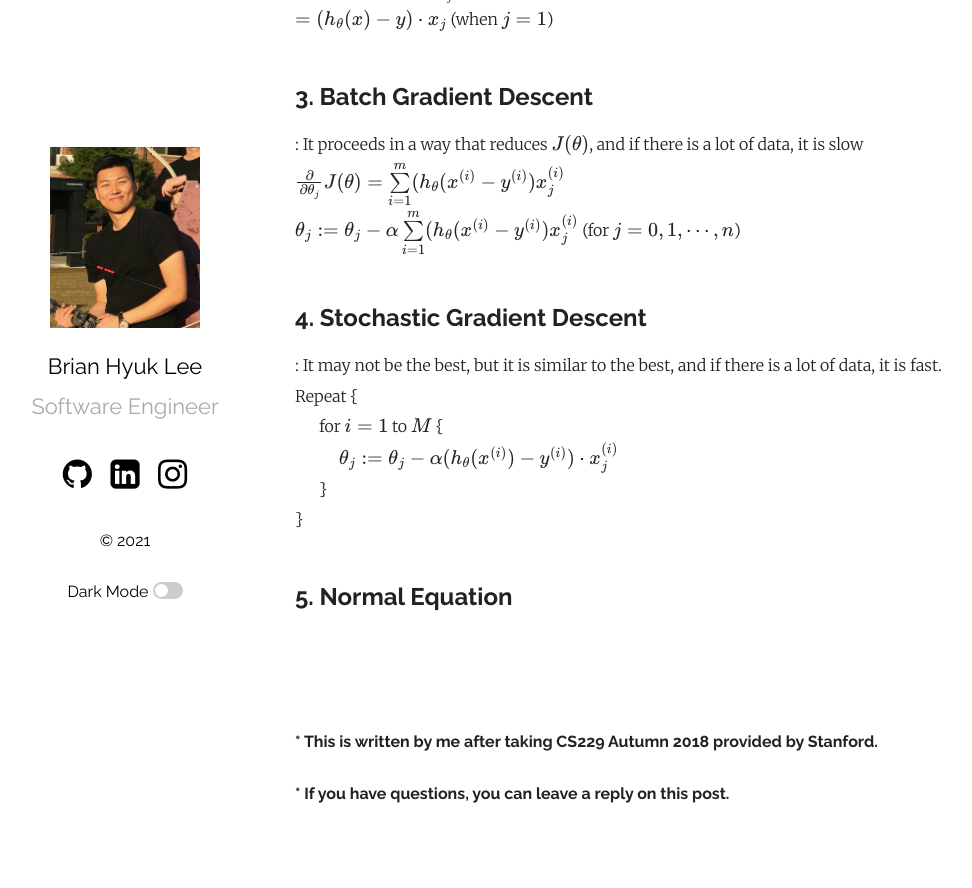
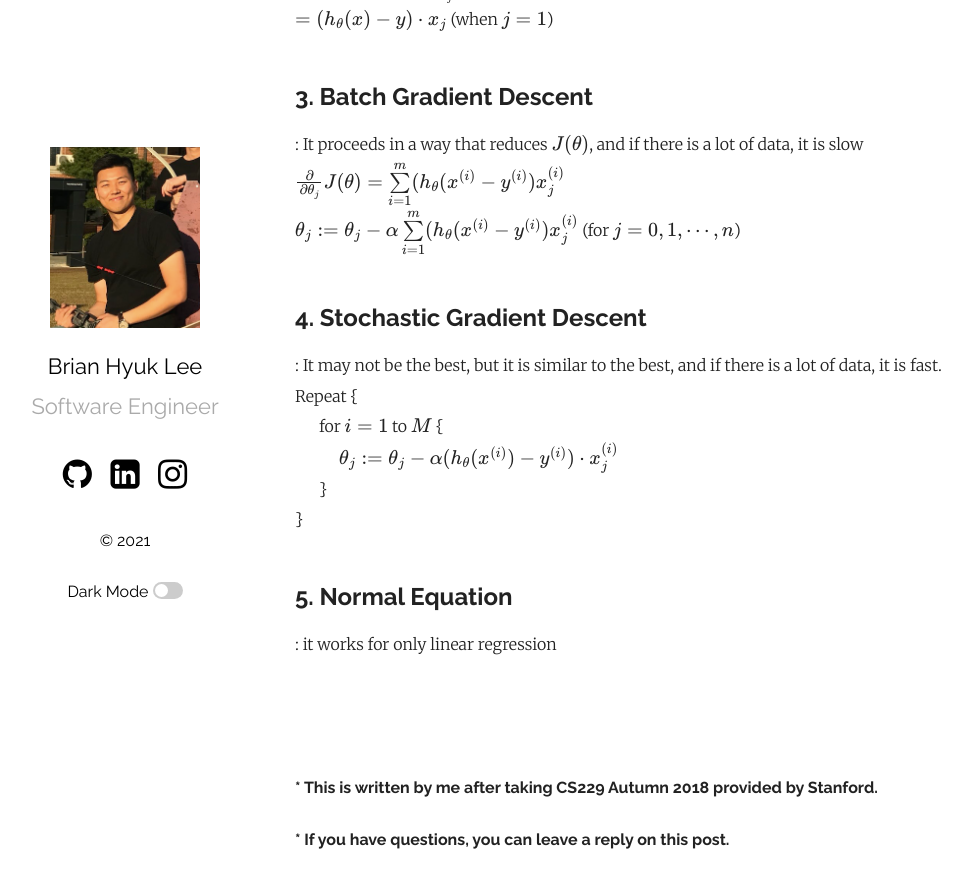
Before and after one commit to dlgur1994/dlgur1994.github.io, a Jekyll site: the page built from _posts/2021-04-06-CS229-Lecture2.md, in a window 1280 px wide and 900 px high, scrolled down 1083 px. Shown: the top 888 px of the window, without its empty margins (60-1032 px from the left). Built offline with Jekyll 4.4.1, drawn with Linux system fonts in a browser that asks for light colours; formulas are drawn with MathJax 3; comment, search, counter and statistics services are not loaded; before the commit the page ends 1937 px from its top, so only the background shows below that.

Commit message:
CS229 lecture2 ing 21/04/20

```diff
--- a/_posts/2021-04-06-CS229-Lecture2.md
+++ b/_posts/2021-04-06-CS229-Lecture2.md
@@ -47,6 +47,7 @@ $$\quad$$ }
 <br/>
 
 ## 5. Normal Equation
+: it works for only linear regression
 
 <br>
 
```
